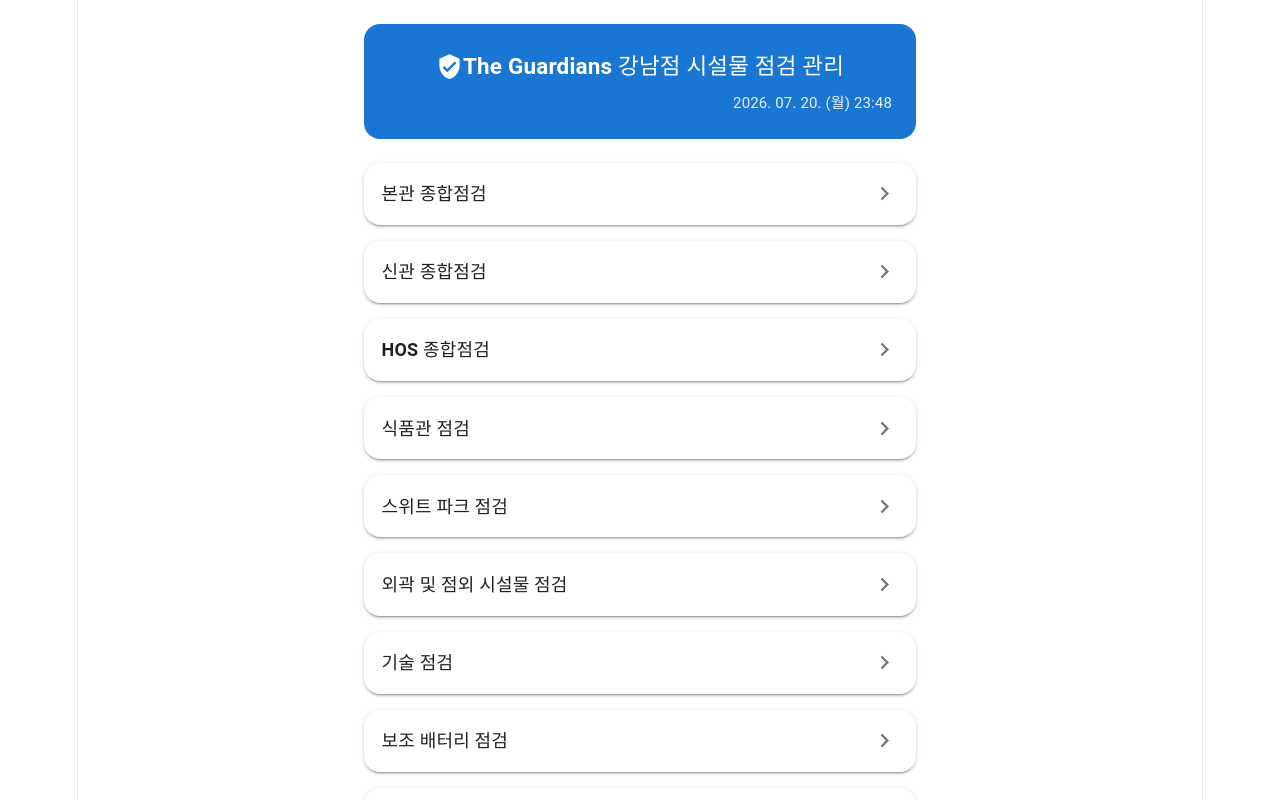
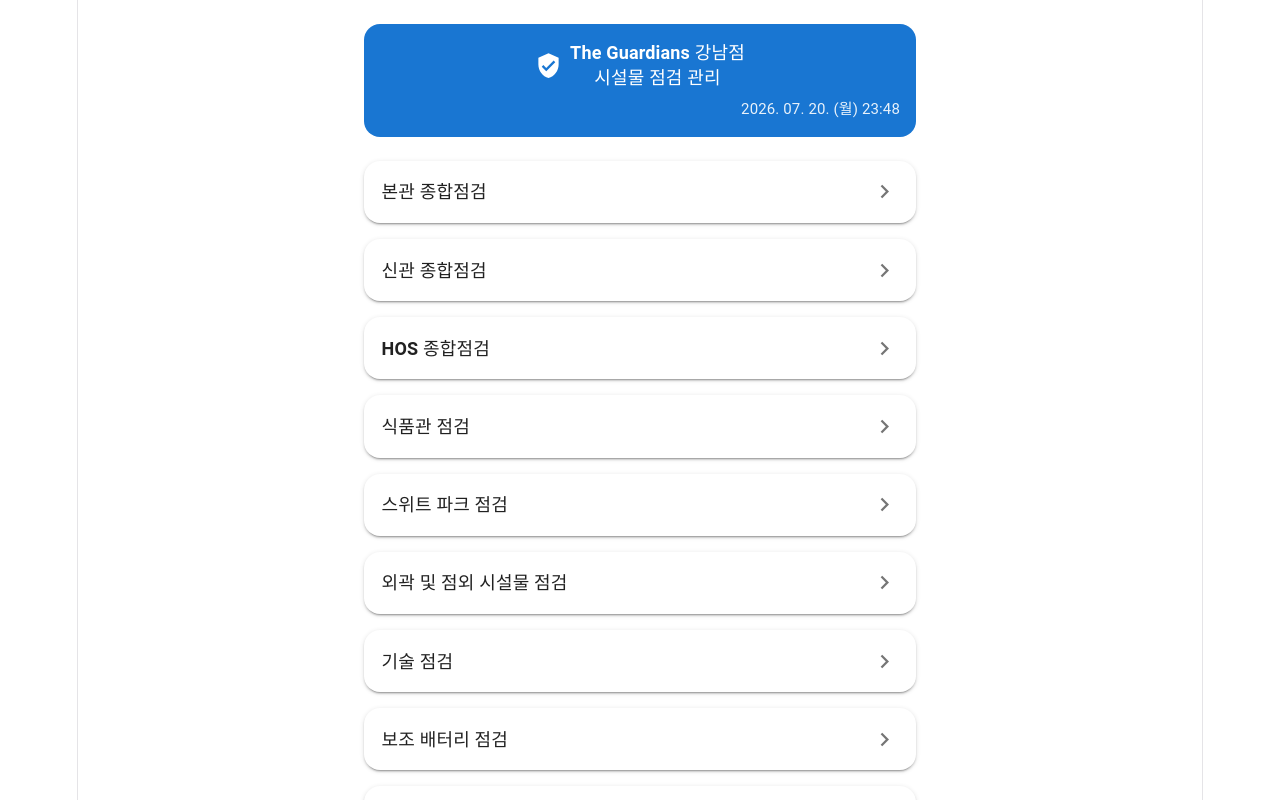
Before and after one commit to 79kzio-dev/timeChecked, a React (Vite) app: page / in a window 1280 px wide. Shown: the top 800 px of the page. Built offline with nearby package versions, Linux system fonts and the light colour scheme.

Commit message:
15th commit

```diff
--- a/src/pages/Home.tsx
+++ b/src/pages/Home.tsx
@@ -50,7 +50,7 @@
         elevation={0}
         onClick={() => navigate("/")}
         sx={{
-          p: 3,
+          p: 2,
           mb: 3,
           borderRadius: 4,
           bgcolor: "primary.main",
@@ -67,25 +67,32 @@
             display: "flex",
             alignItems: "center",
             justifyContent: "center",
-            gap: 0
+            gap: 1
           }}
         >
           <VerifiedUserIcon fontSize="medium" />
 
           <Typography
-            variant="h6"
             sx={{
-              fontWeight: 700
+              fontWeight: 700,
+              fontSize: {
+                xs: 16,
+                sm: 18
+              },
+              lineHeight: 1.4,
+              textAlign: "center"
             }}
           >
-            The Guardians 강남점 시설물 점검 관리
+            The Guardians 강남점
+            <br />
+            시설물 점검 관리
           </Typography>
         </Box>
 
         <Typography
           sx={{
             mt: 1,
-            textAlign: "end",
+            textAlign: "right",
             opacity: 0.9,
             fontSize: 15
           }}
```
